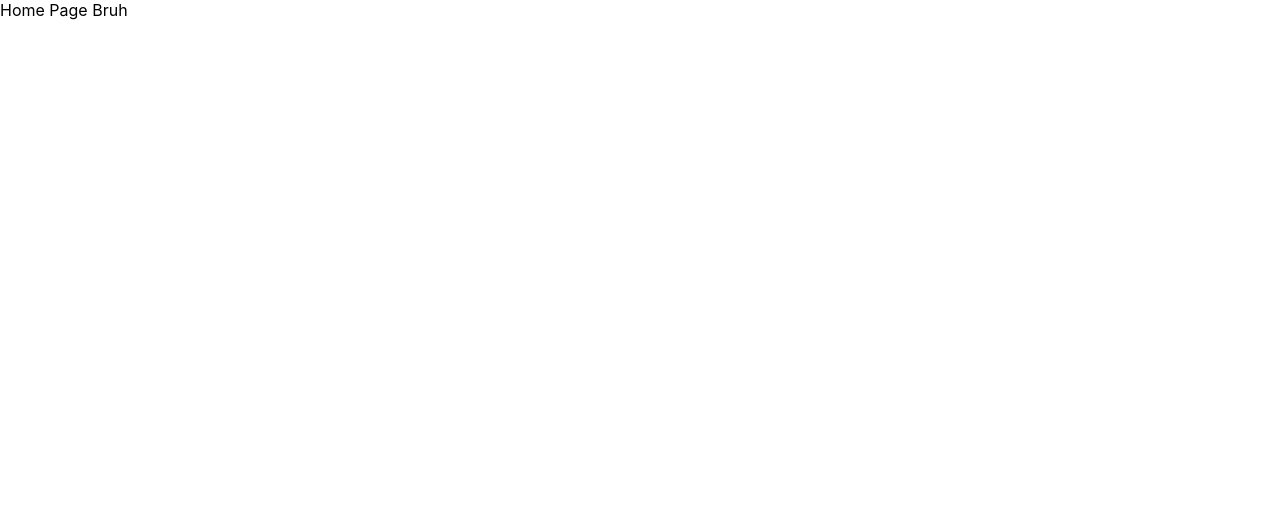
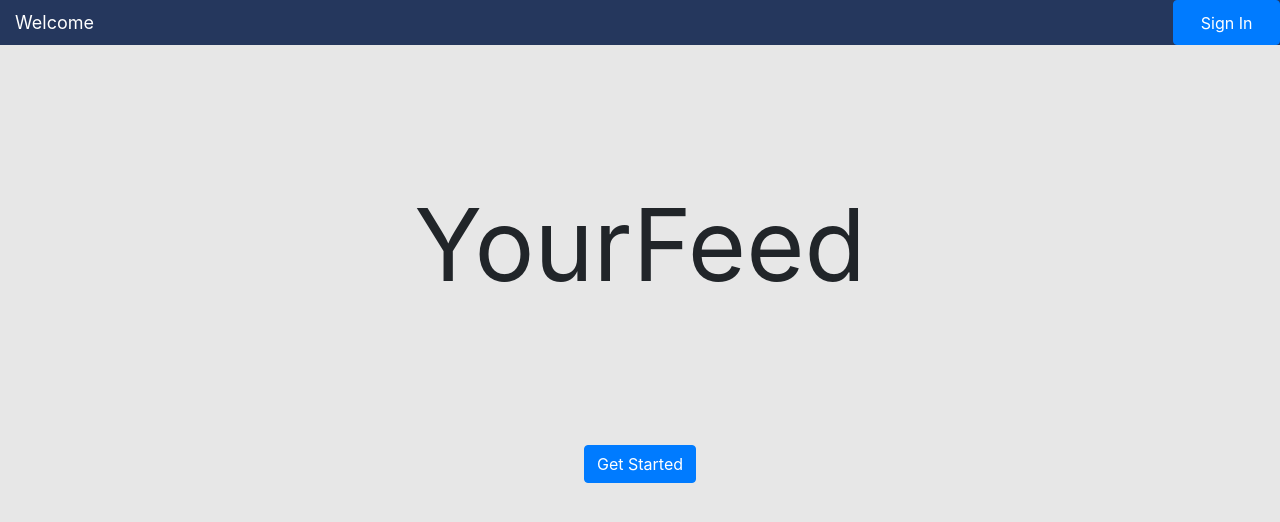
Before and after one commit to btirumala1219/NewsFeed, a React (Create React App) app: page / in a window 1280 px wide. Shown: the top 522 px of the page. Built offline with nearby package versions, Linux system fonts and the light colour scheme.

Commit message:
home base page frontend

```diff
--- a/package.json
+++ b/package.json
@@ -7,9 +7,11 @@
     "@testing-library/react": "^9.4.0",
     "@testing-library/user-event": "^7.2.0",
     "axios": "^0.19.0",
+    "bootstrap": "^4.4.1",
     "config": "^3.2.4",
     "nodemon": "^2.0.2",
     "react": "^16.12.0",
+    "react-bootstrap": "^1.0.0-beta.16",
     "react-dom": "^16.12.0",
     "react-router-dom": "^5.1.2",
     "react-scripts": "3.3.0"
--- a/src/App.css
+++ b/src/App.css
@@ -28,6 +28,27 @@
   color: #61dafb;
 }
 
+.navBar {
+  background-color: #25375d;
+}
+
+.navBarText {
+  color: white;
+  font-size: large;
+  line-height: 2.5;
+}
+
+.homeBody {
+  background-color: #e7e7e7;
+  height: 100vh;
+}
+
+.homeTitle {
+  text-align: center;
+  line-height: 4;
+  font-size: 75pt;
+}
+
 @keyframes App-logo-spin {
   from {
     transform: rotate(0deg);
--- a/src/App.js
+++ b/src/App.js
@@ -1,17 +1,27 @@
 import React, { Component } from 'react';
 import { BrowserRouter as Router, Route } from 'react-router-dom';
 import './App.css';
+import 'bootstrap/dist/css/bootstrap.min.css';
 
 import Home from './components/home';
+import { Button } from 'react-bootstrap';
 
 class App extends Component {
   render() {
     return (
       <div>
+        <div className="col-12 navBar">
+          <div className="row">
+            <div className="navBarText col-11">
+              Welcome
+            </div>
+            <Button className="navBarSignIn col">
+              Sign In
+            </Button>
+          </div>
+        </div>
         <Router>
-          <div>
             <Route exact path='/' component={Home} />
-          </div>
         </Router>
       </div>
     );
--- a/src/components/home.js
+++ b/src/components/home.js
@@ -1,5 +1,6 @@
 import React, { Component } from 'react';
 import '../App.css';
+import { Button } from 'react-bootstrap';
 
 class Home extends Component {
   constructor(props) {
@@ -10,26 +11,22 @@ class Home extends Component {
   }
 
   componentDidMount() {
-      /*
-    axios
-      .get('http://localhost:8082/api/books')
-      .then(res => {
-        this.setState({
-          books: res.data
-        })
-      })
-      .catch(err =>{
-        console.log('Error from ShowBookList');
-      })
-      */
+
   };
 
 
   render() {
 
     return (
-      <div>
-          Home Page Bruh
+      <div className="homeBody col-12 span-4">
+          <div className="container">
+            <div className="homeTitle col-12">
+              YourFeed
+            </div>
+            <div className="col-12 text-center">
+              <Button className="">Get Started</Button>
+            </div>
+          </div>
       </div>
     );
   }
```
Also changed, not shown: 1 other file (tests, documents, lock files or other folders).
